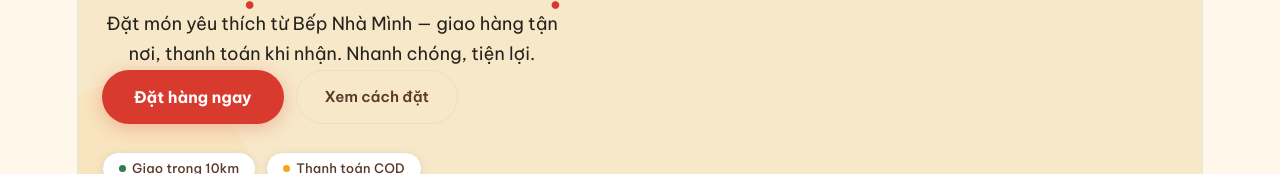
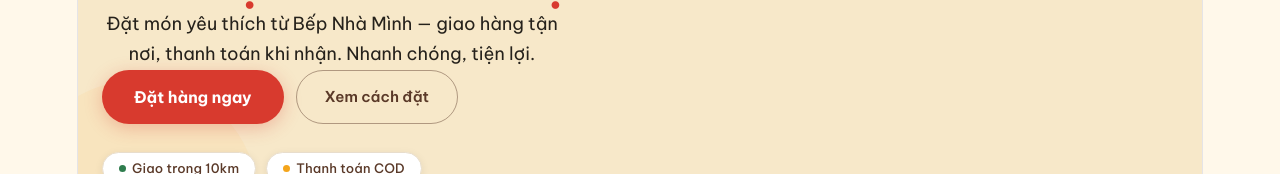
Before and after one commit to truonggiang22b/DATN-HTG-Bep-Nha-Minh, a React (Vite) app in the folder web-prototype-react/: page /order-online in a window 1280 px wide. Shown: the part 308-482 px from the top of the page. Built offline with nearby package versions, Linux system fonts and the light colour scheme; no server answers; the HTML template or start-up script is replaced by a standard one.

Commit message:
fix(landing): darken ghost button border for better visibility

```diff
--- a/web-prototype-react/src/pages/OnlineLandingPage.css
+++ b/web-prototype-react/src/pages/OnlineLandingPage.css
@@ -226,7 +226,7 @@
   padding: 14px 28px;
   background: transparent;
   color: var(--color-soy);
-  border: 1.5px solid var(--color-steam);
+  border: 1.5px solid rgba(90, 57, 40, 0.45);
   border-radius: var(--radius-pill);
   font-family: var(--font-primary);
   font-weight: var(--fw-semibold);
@@ -235,7 +235,7 @@
   transition: all var(--duration-fast);
 }
 .landing__btn-ghost:hover {
-  background: var(--color-paper);
+  background: rgba(90, 57, 40, 0.06);
   border-color: var(--color-soy);
   color: var(--color-charcoal);
 }
```
